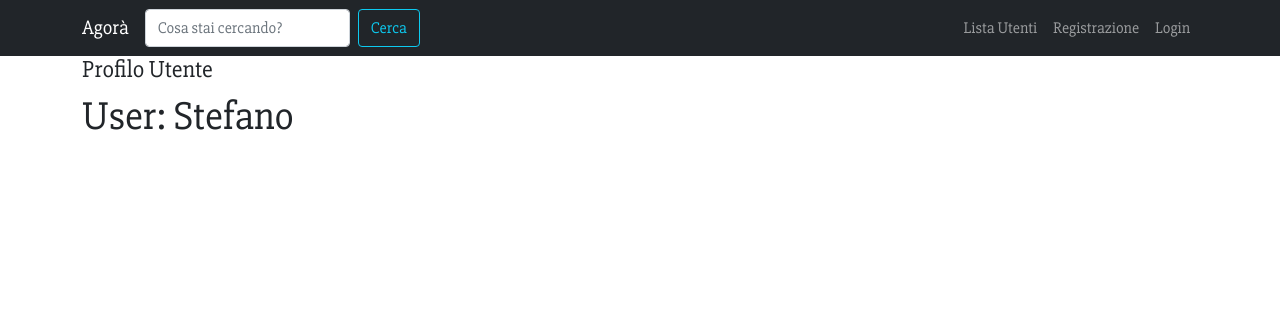
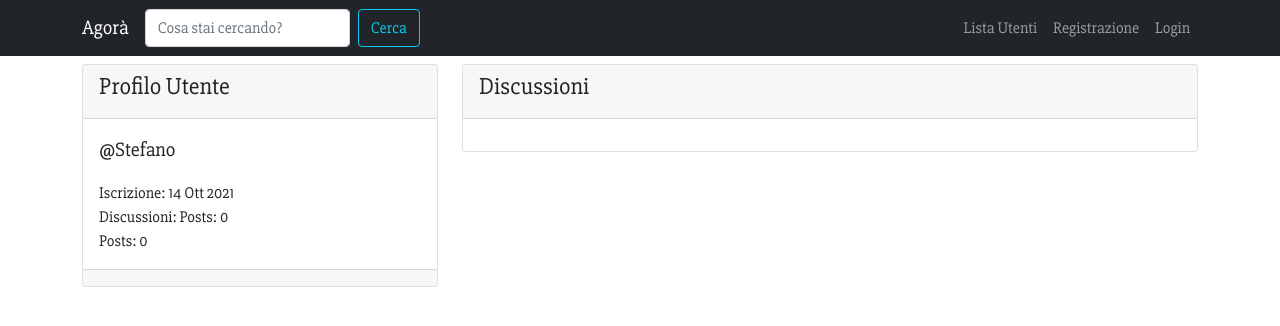
Before and after one commit to Nispanu78/django-social-site, a Django app: the page made by django_env/social_site/core/templates/core/user_profile.html in a window 1280 px wide. Shown: the top 326 px of the page. Run offline with Django 3.2, Linux system fonts and the light colour scheme; data comes from the database, SQL or seed files in the repository.

Commit message:
social site

```diff
--- a/django_env/social_site/core/templates/core/user_profile.html
+++ b/django_env/social_site/core/templates/core/user_profile.html
@@ -1,11 +1,37 @@
 {% extends 'base.html' %}
 
-{% block head_title %}{{ block.super }} | {{ user }}{% endblock head_title %}
+{% block head_title %}{{ block.super }} - {{ user }}{% endblock head_title %}
 
 {% block content %}
+<div class="row">
+    <div class="col-4">
+        <div class="card my-2">
+            <div class="card-header">
+                <h4>{% if request.user == user %}Il Tuo {% endif %}Profilo Utente</h4>
+            </div>
+            <div class="card-body">
+                <p class="lead">@{{ user }}</p>
+                <p class="mb-0">Iscrizione: {{ user.date_joined|date:"d M Y" }}</p>
+                <p class="mb-0">Discussioni: Posts: {{ user.discussioni.count }}</p>
+                <p class="mb-0">Posts: {{ user.posts.count }}</p>
+            </div>
+            <div class="card-footer"></div>
+        </div>
+    </div>
+    <div class="col-8">
+        <div class="card my-2">
+            <div class="card-header">
+                <h4>Discussioni</h4>
+            </div>
+            <div class="card-body">
+                {% for discussione in user.discussioni.all %}
+                    <a href="{{ discussione.get_absolute_url }}">{{ discussione.titolo }}</a>
+                    <p class="text-muted">{{ discussione.sezione_appartenenza }}</p>
+                {% endfor %}
+            </div>
+        </div>
+    </div>
 
-<h4>{% if request.user == user %}Il Tuo {% endif %}Profilo Utente</h4>
-
-<h1>User: {{ user }}</h1>
+</div>
 
 {% endblock content %}
--- a/django_env/social_site/forum/templates/forum/singola_sezione.html
+++ b/django_env/social_site/forum/templates/forum/singola_sezione.html
@@ -11,6 +11,7 @@
     </div>
 
     <div class="card-body">
+        <a class="btn btn-sm btn-info" href="{% url 'crea_discussione' pk=sezione.pk %}">Crea Discussione</a>
         {% for discussione in discussioni %}
             <p><a href="{{ discussione.get_absolute_url }}">{{ discussione.titolo }}</a></p>
             <p>{{ discussione.autore_discussione }}</p>
```
